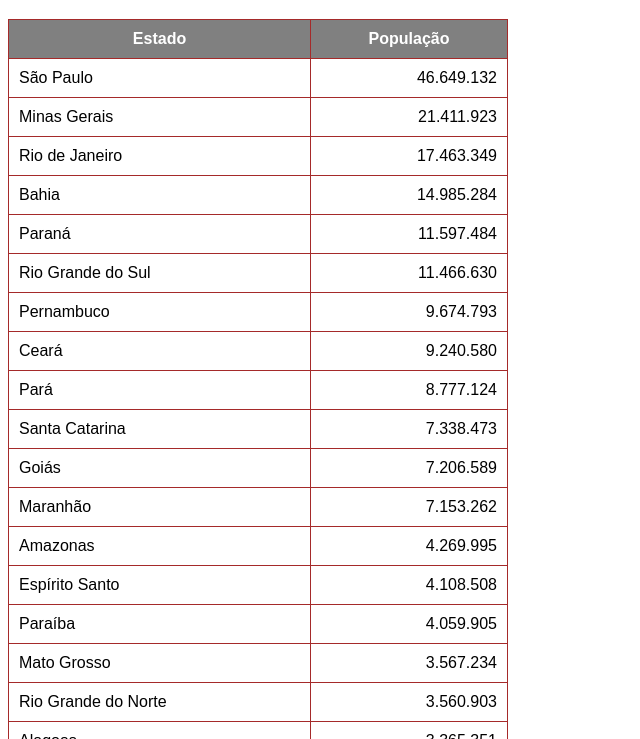
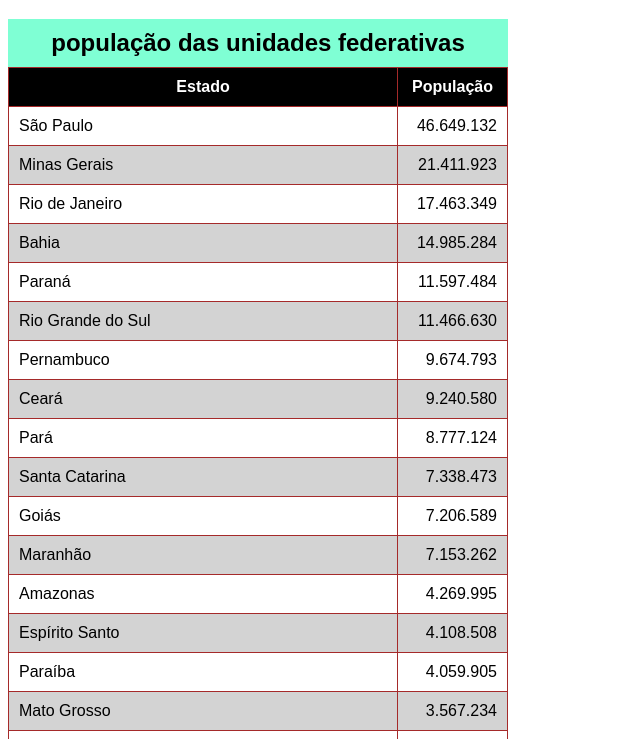
Before and after one commit to jonatasdk2/html-css, a plain HTML site: page exercicios/ex 023/tabela02.html in a window 1280 px wide. Shown: the part 61-800 px from the top of the page, without its empty margins (0-640 px from the left). Drawn offline with Linux system fonts and the light colour scheme.

Commit message:
Update tabela02.html

```diff
--- a/exercicios/ex 023/tabela02.html
+++ b/exercicios/ex 023/tabela02.html
@@ -12,6 +12,12 @@
         table{
             border-collapse: collapse;
             width: 500px;
+            position: relative;
+        }
+        thead >tr >th{
+            position: sticky;
+            background-color: black;
+            top: -1px;
         }
         td,th{
             border: 1px solid brown;
@@ -24,15 +30,34 @@
             background-color: gray;
             color: white;
         }
+        caption{
+            padding: 10px;
+            font-size:1.5em;
+            font-weight: bold;
+            background-color: aquamarine;
+        }
+        tbody>tr:nth-child(2n){
+            background-color: lightgrey;
+
+        }
     </style>
 </head>
+<!--
+    semantica tabelas
+
+    caption=legendas
+    thead= cabeçalho
+    tbody=corpo
+    tfoot=pé
+-->
 <body>
     <h1>uso de tabelas grandes</h1>
     <table>
+        <caption>população das unidades federativas</caption>
         <thead>
             <tr>
-                <th>Estado</th>
-                <th>População</th>
+                <th scope="col">Estado</th>
+                <th scope="col" style="width: 50px;">População</th>
             </tr>
         </thead>
         <tbody>
@@ -149,7 +174,7 @@
         </tbody>
         <tfoot>
             <tr>
-                <th>total de habitantes</th>
+                <th scope="row">total de habitantes</th>
                 <td><strong>190.755.799</strong></td>
             </tr>
 
```
